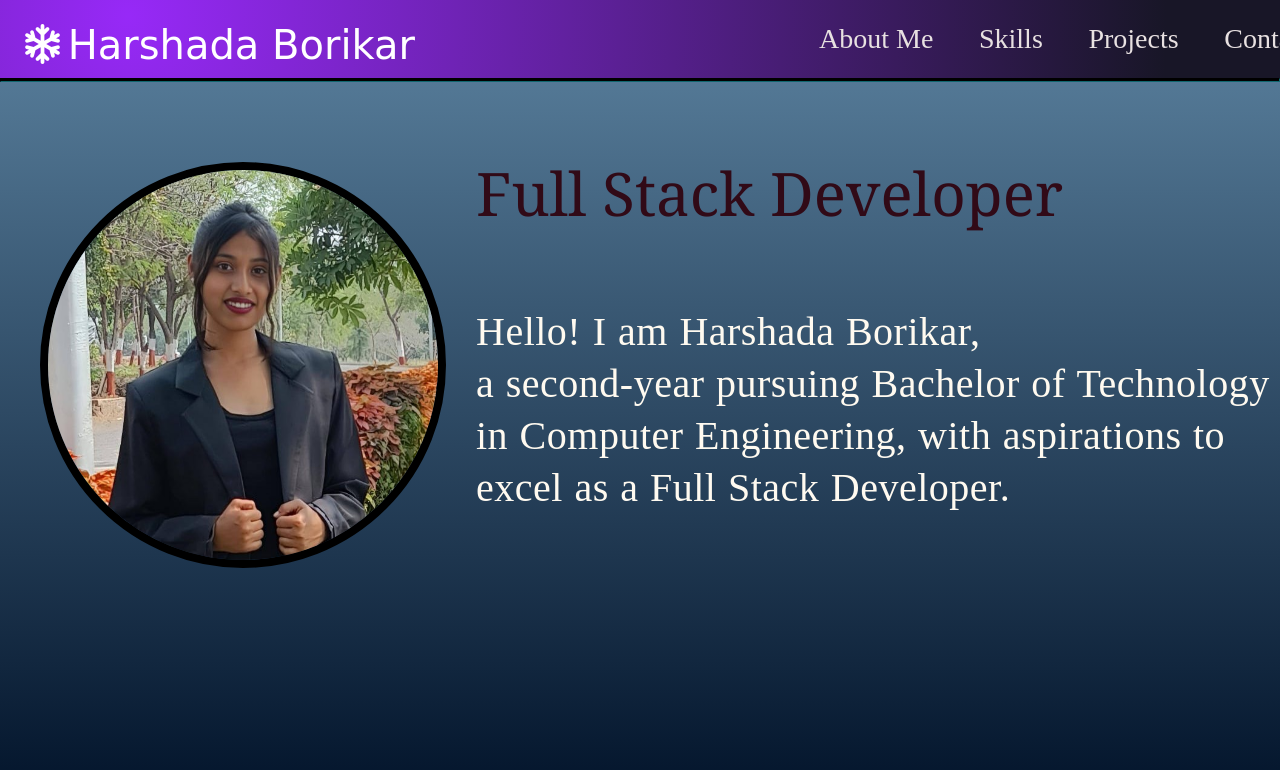
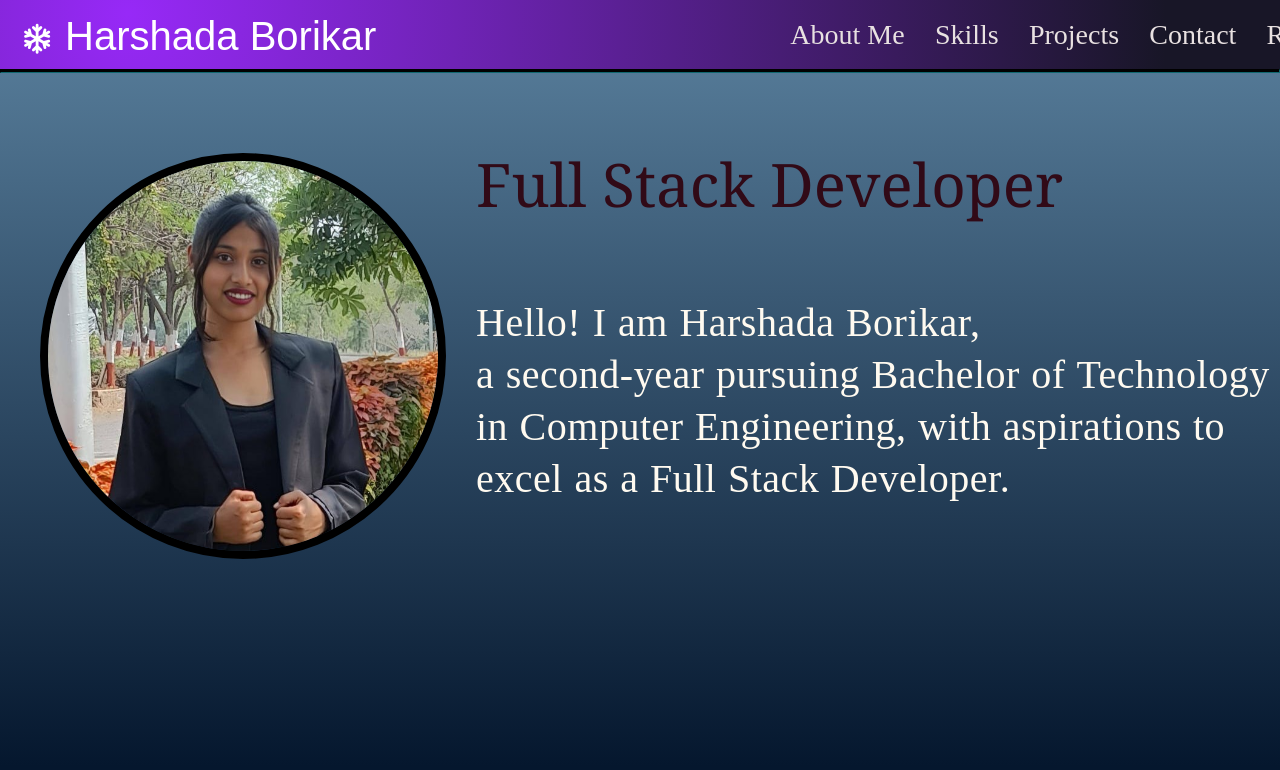
Before and after one commit to harshada8983/Portfolio, a plain HTML site: page index.html in a window 1280 px wide. Shown: the top 770 px of the page. Drawn offline with Linux system fonts and the light colour scheme.

Commit message:
Update stylesheet.css

```diff
--- a/stylesheet.css
+++ b/stylesheet.css
@@ -25,7 +25,7 @@ header{
 .panel-name{
     width: 500px;
     font-size: 40px;
-    font-family: cursive;
+    font-family:fantasy;
     padding-left: 1%;
     display: block;
     align-items:center;
@@ -34,7 +34,7 @@ header{
 .panel i{
     width: 30px;
     color: white;
-    font-size: 40px;
+    font-size: 30px;
     margin-left: 10px;
     margin-top: 5%;
 }
@@ -42,7 +42,7 @@ header{
     margin: 0;
     padding: 0;
     box-sizing: border-box;
-    width: 1000px;
+    width: 900px;
     font-size: 1rem;
     font-family: fantasy;
     color: white;
```
